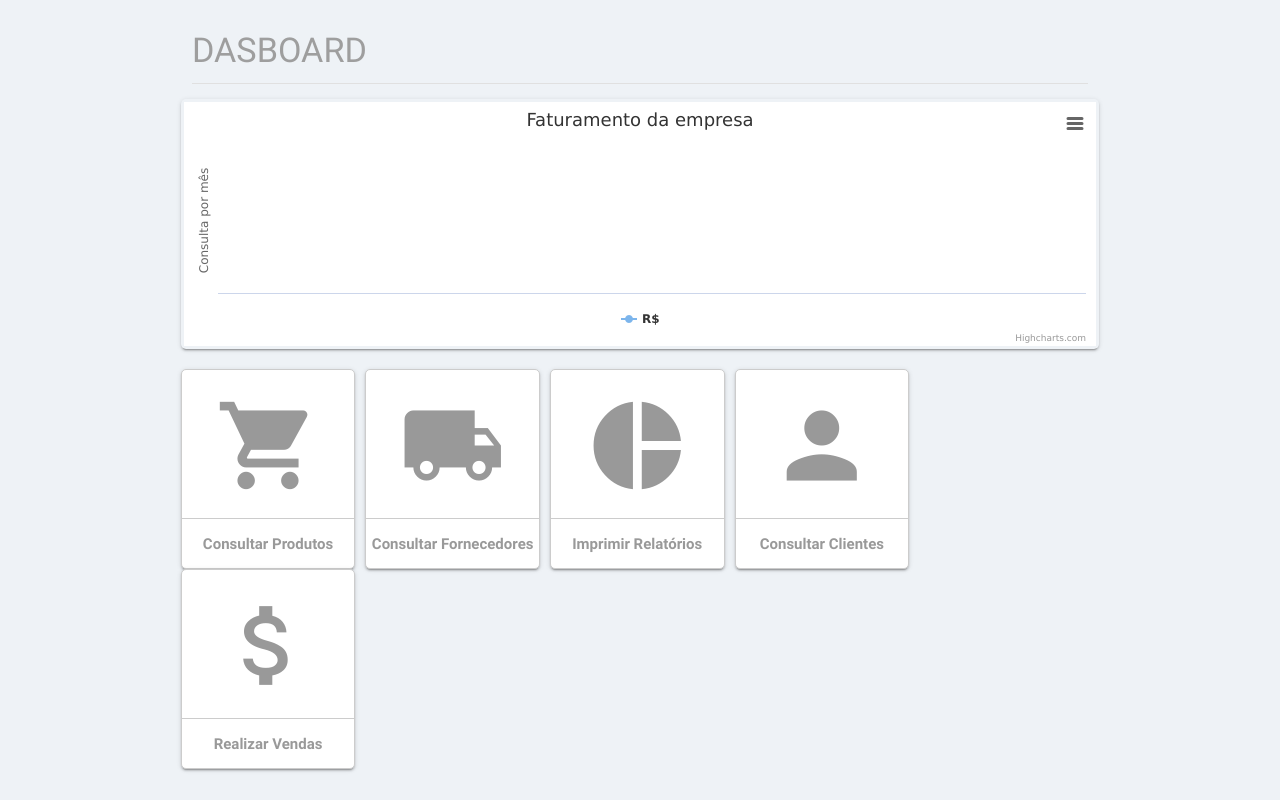
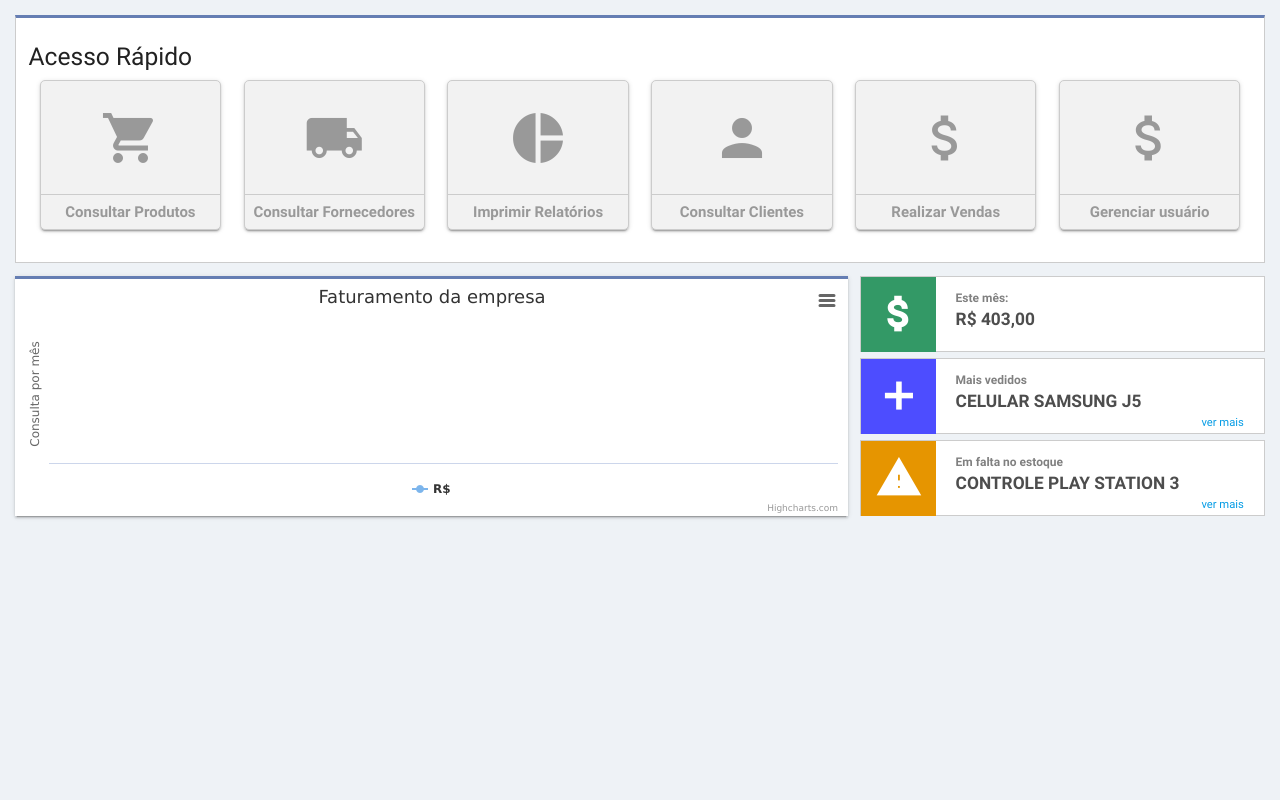
Before and after one commit to sistemaswebxyz/controle-de-caixa, a PHP site: page /modulos/box.modulos.php?page=main in a window 1280 px wide. Run offline with PHP 8.4, Linux system fonts and the light colour scheme; data comes from the database, SQL or seed files in the repository; data that the repository does not hold is empty; some libraries are stand-ins or nearby versions.

Commit message:
Atualização de Elementos gráficos

```diff
--- a/main.php
+++ b/main.php
@@ -62,7 +62,7 @@
             <div class="nav-wrapper">
               <div class="col s9 m9 l9">
                 <a href="#!" class="breadcrumb">Dasboard</a>
-                <a href="#!" class="breadcrumb">Usuário</a>
+                <!-- <a href="#!" class="breadcrumb">Usuário</a> -->
               </div>
 
               <div class="col s3 m3 l3 right">
--- a/modulos/dashboard.php
+++ b/modulos/dashboard.php
@@ -1,16 +1,9 @@
-<style media="screen">
-
-  .l2{
-    width: 19.01% !important;
-  }
+<style>
   .modulos{
-
     border: 1px solid #ccc;
-    height: 200px;
-
-    background-color: #fff;
+    height: 150px;
+    background-color:  #f2f2f2;
     border-radius: 5px;
-    margin: 0 10px 0 10px;
     position: relative;
   }
   .modulos:hover{
@@ -31,73 +24,69 @@
     bottom: 0;
     left: 0;
     text-align: center;
-    height: 50px;
+    height: 35px;
     padding: 0 5px 0 5px;
-
-    display: flex;
-    -webkit-display:flex;
-    align-items: center;
-    -webkit-align-items:center;
-
-    justify-content: center;
-    -webkit-justify-content: center;
+    line-height: 35px;
   }
-
   .modulos .icons {
     display: flex;
     -webkit-display:flex;
     align-items: center;
     -webkit-align-items:center;
-
     justify-content: center;
     -webkit-justify-content: center;
     padding-top: 15%;
   }
-
   .modulos .icons i {
     color: #999;
-    font-size: 7em;
+    font-size: 4em;
   }
   #grafico{
-     height: 250px;
-     border-radius: 5px;
+     height: 240px;
   }
-  .highcharts-background{
+  .dashboard{
+    margin:  15px;
   }
+  .link-rapido{
+    background-color: #fff;
+    padding: 1%;
+    border:1px solid #ccc;
+    margin-bottom: 1%;
+  }
+  .top-border{
+    border-top: 3px solid  #657eb3;
+  }
+
 </style>
 
-<div class="container">
-
-  <div class="section grey-text">
-    <h4>DASBOARD</h4>
-    <div class="divider"></div>
-  </div>
-
-  <div id="grafico" style="padding:3px;" class="row valign-wrapper z-depth-1"></div>
-
-  <div class="center">
+<div class="dashboard">
+  <div class="center-align link-rapido top-border">
+    <h5 class="left-align">Acesso Rápido</h5>
     <div class="row">
-
-    <div class="modulos col s12 m2 l2 z-depth-1">
-      <div class="icons">
+      <div class=" col s12 m2 l2 ">
+        <div class="modulos z-depth-1">
+          <div class="icons valing-wrapper">
             <i class="material-icons">shopping_cart</i>
           </div>
           <div class="footer">
             Consultar Produtos
           </div>
         </div>
+      </div>
 
-    <div class="modulos col s12 m2 l2 z-depth-1">
+      <div class="col s12 m2 l2">
+        <div class="modulos z-depth-1">
           <div class="icons">
             <i class="material-icons flow-text">local_shipping</i>
-
           </div>
           <div class="footer">
             Consultar Fornecedores
           </div>
         </div>
+      </div>
 
-    <div class="modulos col s12 m2 l2 z-depth-1">
+      <div class="col s12 m2 l2">
+        <div class="modulos z-depth-1">
           <div class="icons">
             <i class="material-icons flow-text">pie_chart</i>
           </div>
@@ -105,8 +94,10 @@
             Imprimir Relatórios
           </div>
         </div>
+      </div>
 
-    <div class="modulos col s12 m2 l2 z-depth-1">
+      <div class=" col s12 m2 l2">
+        <div class="modulos z-depth-1">
           <div class="icons">
             <i class="material-icons">person</i>
           </div>
@@ -114,8 +105,10 @@
             Consultar Clientes
           </div>
         </div>
+      </div>
 
-    <div class="modulos col s12 m2 l2 z-depth-1">
+      <div class="col s12 m2 l2">
+        <div class="modulos z-depth-1">
           <div class="icons">
             <i class="material-icons">attach_money</i>
           </div>
@@ -124,9 +117,107 @@
           </div>
         </div>
       </div>
+
+      <div class="col s12 m2 l2">
+        <div class="modulos z-depth-1">
+          <div class="icons">
+            <i class="material-icons">attach_money</i>
+          </div>
+          <div class="footer">
+            Gerenciar usuário
           </div>
         </div>
+      </div>
+    </div>
+  </div>
+
+  <div class="row" >
+    <div class="col s12 l8 m8" style="margin:0;padding:0;">
+      <div id="grafico" class="valign-wrapper z-depth-1 top-border"></div>
+    </div>
+    <style>
+      .misc01{
+        height: 76px;
+        background-color: #fff !important;
+        border: 1px solid #ccc;
+        margin-bottom: 6px;
+        position: relative;
+      }
+      .misc-icons{
+        height: 75px;
+        width: 75px;
+
+        display: flex;
+        justify-content: center;
+        -webkit-justify-content: center;
+        -webkit-align-items: center;
+        align-items: center;
+        margin-right: 20px;
+      }
+      .misc-icons i{
+        color: #fff;
+        font-weight: bold;
+        font-size: 3em !important;
+      }
+      .misc .title{
+        color: #808080;
+        font-weight: bold;
+        font-size: 9pt;
+        margin-top: 3%;
+
+      }
+      .misc .content{
+        font-weight: bold;
+        font-size: 13pt;
+        color: #4d4d4d;
+      }
+    </style>
+    <div class="col s12 l4 m4" style="margin-right:0;padding-right:0;">
+        <div class="misc">
+
+          <div class="misc01">
+            <div class="misc-icons left" style="background-color:#339966">
+              <i class="material-icons">attach_money</i>
+            </div>
+            <div class="title">Este mês:</div>
+            <div class="content">R$ 403,00</div>
+          </div>
+
+          <div class="misc01">
+            <div class="misc-icons left" style="background-color:#4d4dff">
+              <i class="material-icons">add</i>
+            </div>
+            <div class="title">
+              Mais vedidos
+            </div>
+            <div class="content">
+                CELULAR SAMSUNG J5
+            </div>
+            <small class="right" style="margin-right:5%; ">
+              <a href="#">ver mais</a>
+            </small>
+          </div>
+
+          <div class="misc01">
+            <div class="misc-icons left" style="background-color:#e69500">
+              <i class="material-icons">report_problem</i>
+            </div>
+            <div class="title">
+                Em falta no estoque
+            </div>
+            <div class="content">
+                CONTROLE PLAY STATION 3
+            </div>
+            <small class="right" style="margin-right:5%; ">
+              <a href="#">ver mais</a>
+            </small>
+          </div>
+        </div>
+    </div>
+  </div>
+</div>
+
 <script src="https://code.highcharts.com/highcharts.js"></script>
 <script src="https://code.highcharts.com/highcharts-more.js"></script>
 <script src="https://code.highcharts.com/modules/exporting.js"></script>
-<script type="text/javascript" src="../../js/grafico.js"></script>
+<script type="text/javascript" src="../js/grafico.js"></script>
```
Lines whose indentation alone changed are shown as unchanged.
